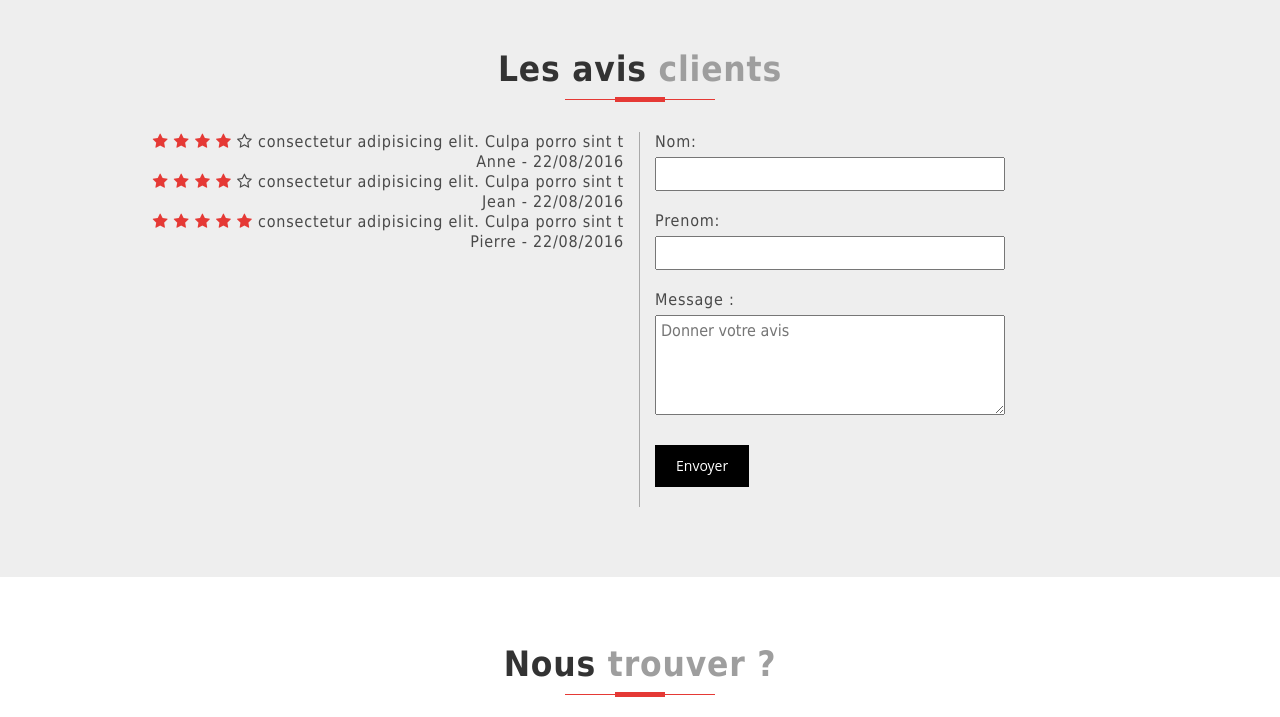
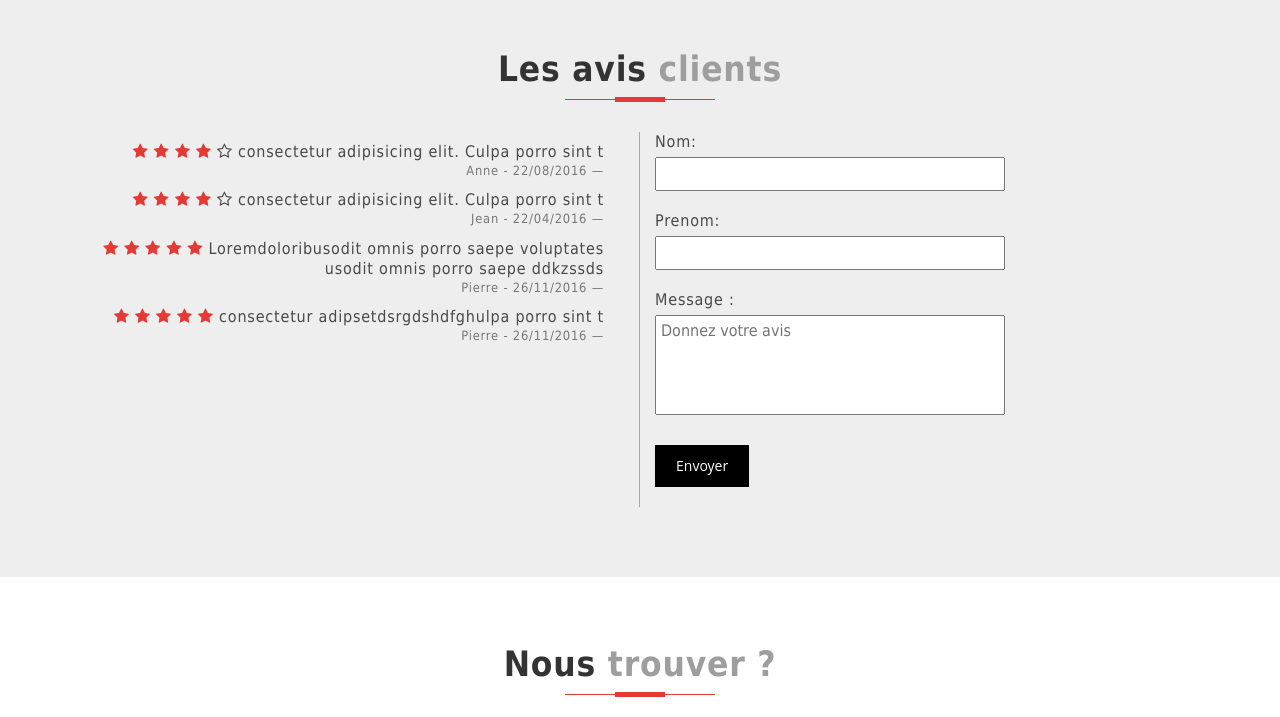
Before and after one commit to IW-Team/PardonMaman, a plain HTML site: page pages/ben.html in a window 1280 px wide. Shown: the part 2460-3177 px from the top of the page. Drawn offline with Linux system fonts and the light colour scheme; files whose address does not match are found by name.

Commit message:
modif ben

```diff
--- a/pages/ben.html
+++ b/pages/ben.html
@@ -12,6 +12,8 @@
   <link href="../styles/css/bootstrap.min.css" rel="stylesheet">
   <link href="../styles/css/animate.min.css" rel="stylesheet">
   <link href="../styles/css/magnific-popup.css" rel="stylesheet">
+  <!-- Google Font Great Vibes -->
+  <link href="https://fonts.googleapis.com/css?family=Great+Vibes" rel="stylesheet">
   <!-- Main CSS -->
   <link href="../styles/css/app.css" rel="stylesheet">
 
@@ -52,7 +54,7 @@
           <div class="container">
             <div class="navbar-header">
               <a class="navbar-brand col-md-12" href="../index.html">
-                <img src="../images/logoText.png" alt="Pardon Maman" class="img-responsive">
+                <img src="../images/logoText.png" title="logo pardon maman tatoueur" alt="Pardon Maman" class="img-responsive">
               </a>
               <div class="header-right-toggle pull-right hidden-md hidden-lg">
                 <a href="#" class="side-menu-button"><i class="fa fa-bars"></i></a>
@@ -154,7 +156,7 @@
 
             <div class="_container-2 _align-center m-t-30">
               <div class="_box _w-40 _600-order-1 text-right">
-                <img src="../images/ben/benProfile.jpg" alt="Photo profil ben" class="benProfil img-circle">
+                <img src="../images/ben/benProfile.jpg" alt="Photo profil ben" title="photo profil ben" class="benProfil img-circle">
               </div>
               <div class="_box _w-60 _600-order-2 text-center">
                 <p>
@@ -283,6 +285,7 @@
             <div class="_container-2 m-t-30">
               <div class="_box _700-order-1 text-right">
                 <!-- Starts-->
+                <blockquote class="blockquote-reverse">
                   <p>
                       <span class="text-center">
                           <i class="fa fa-star red" aria-hidden="true"></i>
@@ -292,9 +295,10 @@
                           <i class="fa fa-star-o" aria-hidden="true"></i>
                           consectetur adipisicing elit. Culpa porro sint t
                       </span>
-                  <br>
-                  <span><em>Anne - 22/08/2016</em></span>
+                    <footer><cite title="avis anne tatoueur ben">Anne - 22/08/2016</cite></footer>
                   </p>
+                </blockquote>
+                <blockquote class="blockquote-reverse">
                   <p>
                     <span class="text-center">
                         <i class="fa fa-star red" aria-hidden="true"></i>
@@ -304,9 +308,10 @@
                         <i class="fa fa-star-o" aria-hidden="true"></i>
                         consectetur adipisicing elit. Culpa porro sint t
                     </span>
-                  <br>
-                  <small><em>Jean - 22/08/2016</em></small>
                   </p>
+                  <footer><cite title="avis jean tatoueur ben">Jean - 22/04/2016</cite></footer>
+                </blockquote>
+                <blockquote class="blockquote-reverse">
                   <p>
                     <span class="text-center">
                         <i class="fa fa-star red" aria-hidden="true"></i>
@@ -314,13 +319,24 @@
                         <i class="fa fa-star red" aria-hidden="true"></i>
                         <i class="fa fa-star red" aria-hidden="true"></i>
                         <i class="fa fa-star red" aria-hidden="true"></i>
-                      consectetur adipisicing elit. Culpa porro sint t
+                        Loremdoloribusodit omnis porro saepe voluptates usodit omnis porro saepe ddkzssds
                     </span>
-                  <br>
-                  <small><em>Pierre - 22/08/2016</em></small>
-
+                    <footer><cite title="avis pierre tatoueur ben">Pierre - 26/11/2016</cite></footer>
                   </p>
-
+                </blockquote>
+                <blockquote class="blockquote-reverse">
+                  <p>
+                    <span class="text-center">
+                        <i class="fa fa-star red" aria-hidden="true"></i>
+                        <i class="fa fa-star red" aria-hidden="true"></i>
+                        <i class="fa fa-star red" aria-hidden="true"></i>
+                        <i class="fa fa-star red" aria-hidden="true"></i>
+                        <i class="fa fa-star red" aria-hidden="true"></i>
+                        consectetur adipsetdsrgdshdfghulpa porro sint t
+                    </span>
+                    <footer><cite title="avis pierre tatoueur ben">Pierre - 26/11/2016</cite></footer>
+                  </p>
+                </blockquote>
               </div>
               <div class="_box _700-order-2">
                 <form action="#" class="formulaire-form m-t-10">
@@ -334,7 +350,7 @@
                   </p>
                   <p class="m-b-20">
                     <label  for="msg" class="formulaire m-b-5">Message :</label>
-                    <textarea  id="msg" name="comment" placeholder="Donner votre avis"></textarea>
+                    <textarea  id="msg" name="comment" placeholder="Donnez votre avis"></textarea>
                   </p>
                   <p class="m-b-20">
                     <input type="submit" value="Envoyer" class="btn btn-theme m-t-10">
@@ -356,8 +372,8 @@
             </header>
             <div class="_container-2 _align-center m-t-30">
               <div class="_box _w-60 _700-order-2 text-center">
-                <h2 style="margin-bottom: 20px">PARDON MAMAN</h2>
-                <p style="margin-bottom: 20px">
+                <h2 class="m-b-20 GreatVibeFont">PARDON MAMAN</h2>
+                <p class="m-b-20">
                   2 Boulevard du Général Gallieni
                   <br>
                   94360  Bry sur Marne
@@ -436,7 +452,14 @@
     </div>
   </nav>
 </div>
-
+<style type="text/css">
+.formulaire-form textarea{
+  resize: none;
+}
+.blockquote-reverse{
+  padding-top: 10px;
+}
+</style>
 <script src="../js/jquery.min.js"></script>
 <script src="../js/bootstrap.min.js"></script>
 <script src="../js/smooth-scroll.js"></script>
```
Lines whose indentation alone changed are shown as unchanged.
